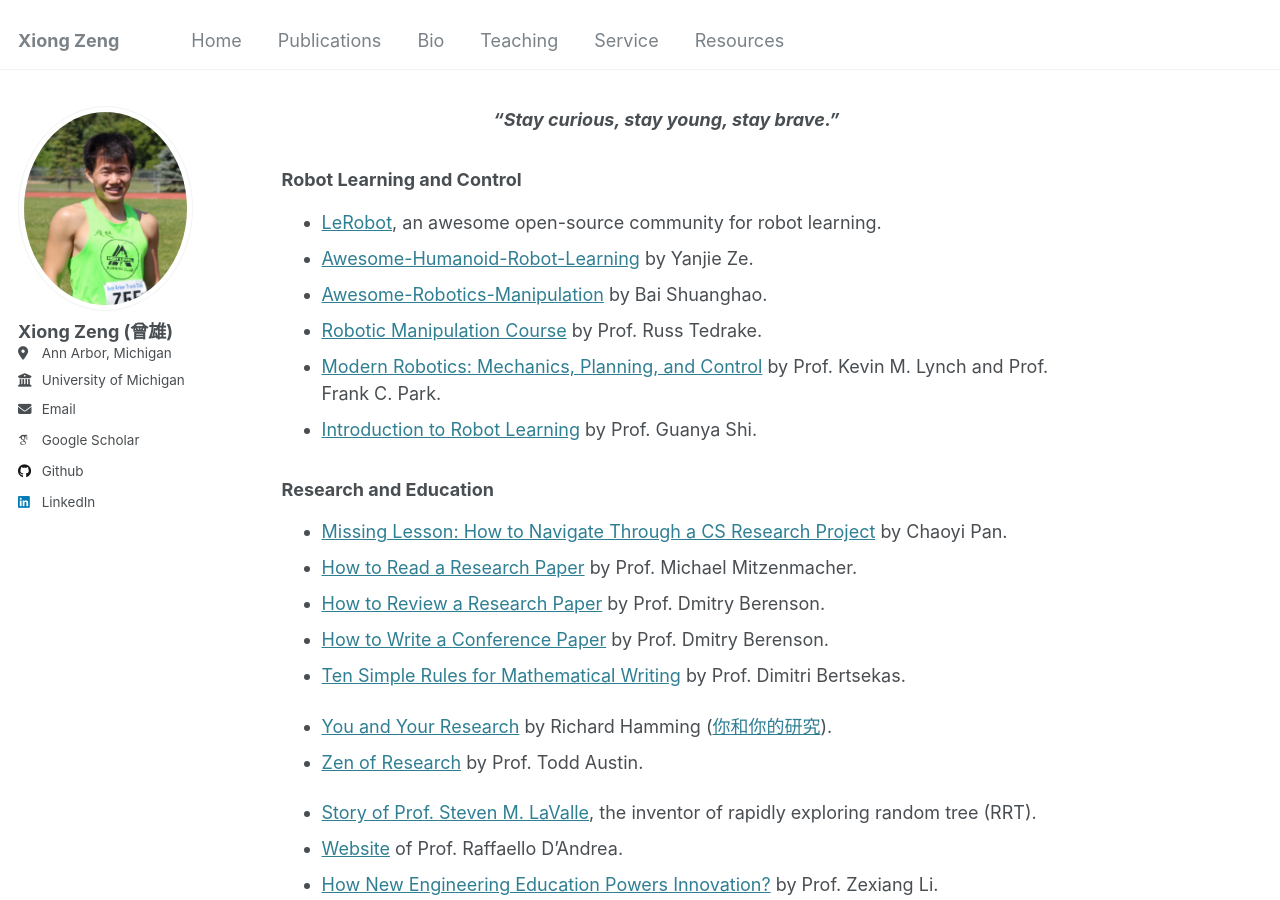
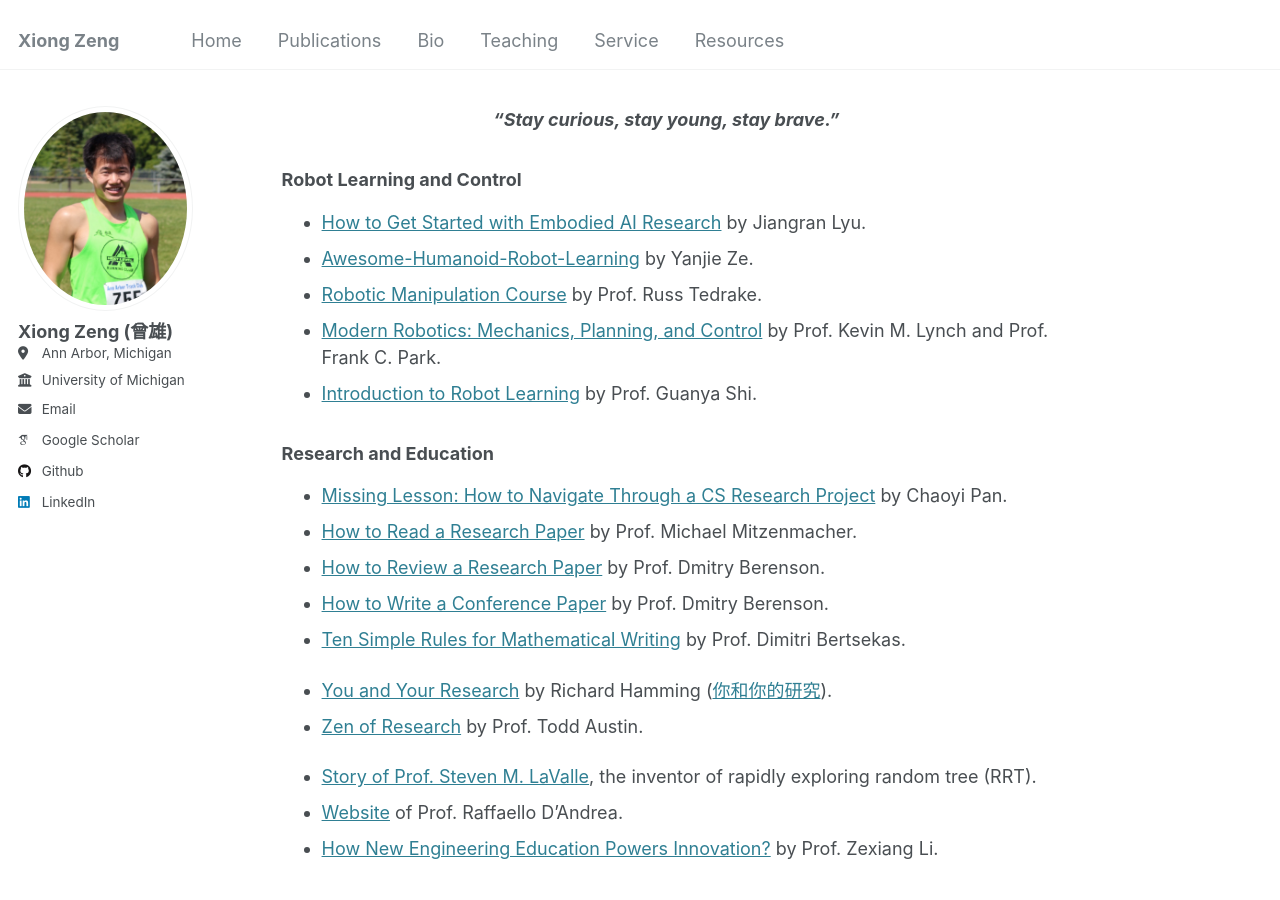
Before and after one commit to zengxiong111/zengxiong.github.io, a Jekyll site: the page built from _pages/resources.md, in a window 1280 px wide and 900 px high. Built offline with Jekyll 4.4.1, drawn with Linux system fonts in a browser that asks for light colours; some web fonts are replaced.

Commit message:
Update resources.md

```diff
--- a/_pages/resources.md
+++ b/_pages/resources.md
@@ -8,9 +8,8 @@ author_profile: true
 
 ### Robot Learning and Control
 
-- [LeRobot](https://huggingface.co/docs/lerobot/index), an awesome open-source community for robot learning.
+- [How to Get Started with Embodied AI Research](https://jiangranlv.notion.site/) by  Jiangran Lyu.
 - [Awesome-Humanoid-Robot-Learning](https://github.com/YanjieZe/awesome-humanoid-robot-learning) by Yanjie Ze.
-- [Awesome-Robotics-Manipulation](https://github.com/BaiShuanghao/Awesome-Robotics-Manipulation) by Bai Shuanghao.
 - [Robotic Manipulation Course](https://manipulation.csail.mit.edu/) by Prof. Russ Tedrake.
 - [Modern Robotics: Mechanics, Planning, and Control](https://hades.mech.northwestern.edu/images/7/7f/MR.pdf) by Prof. Kevin M. Lynch and Prof. Frank C. Park.
 - [Introduction to Robot Learning](https://16-831-s24.github.io/lectures) by Prof. Guanya Shi.
```
